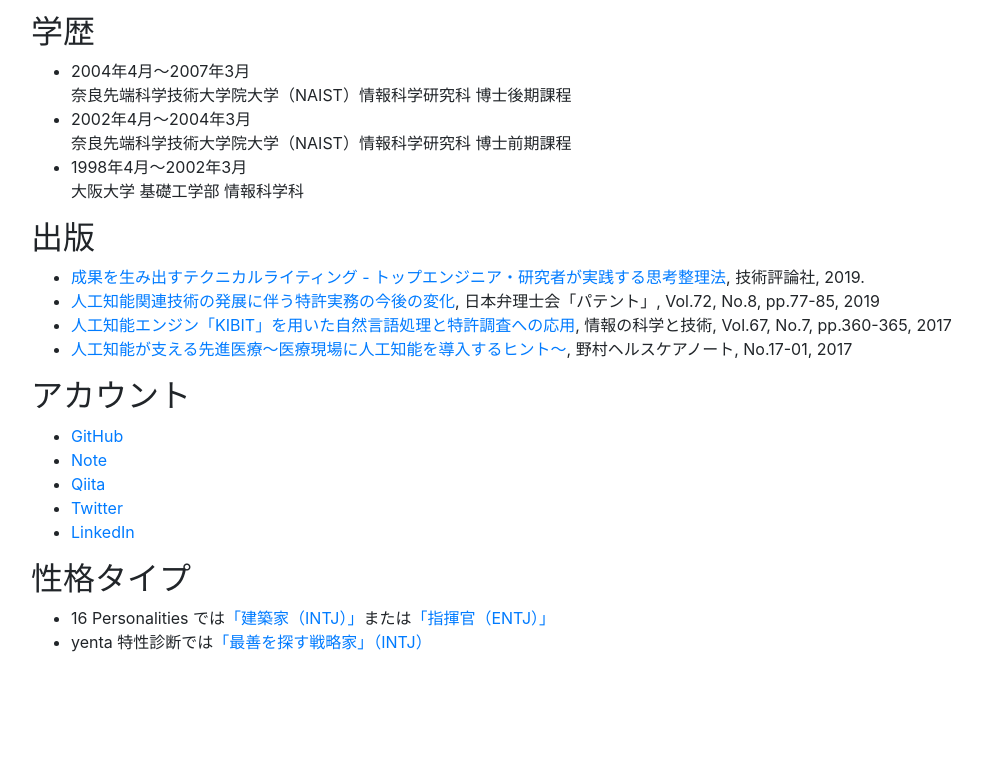
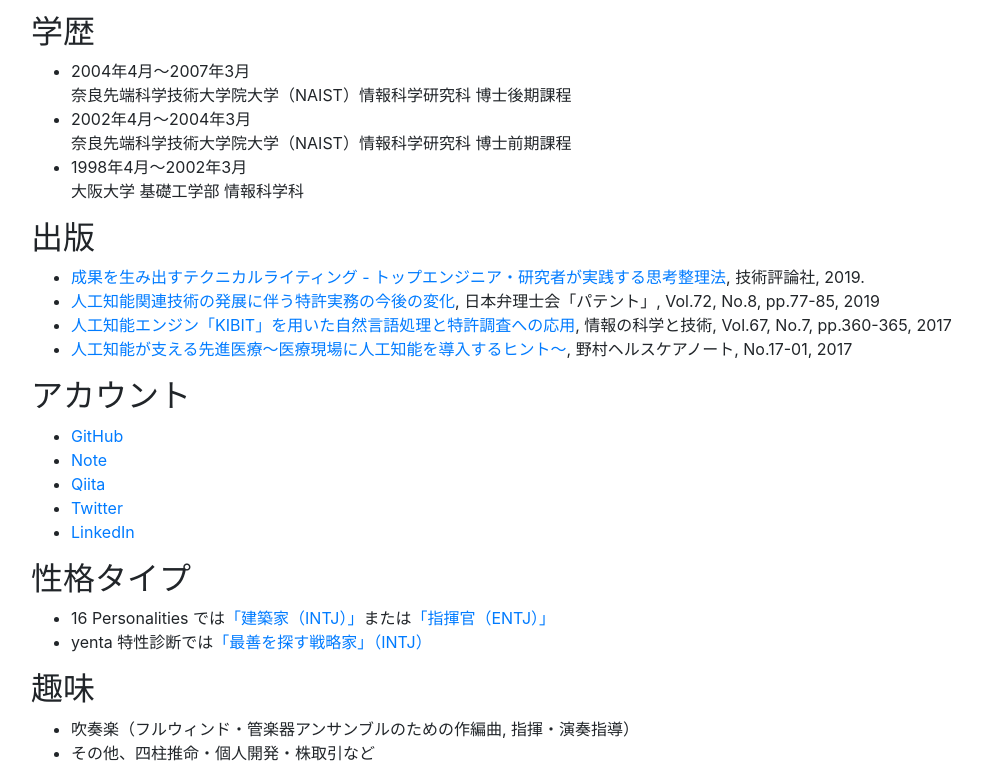
Before and after one commit to hajime-f/portfolio-site, a plain HTML site: page index.html in a window 1280 px wide. Shown: the part 1173-1954 px from the top of the page, without its empty margins (54-1036 px from the left). Before the commit the page ends 1843 px from the top, so only its background shows below. Drawn offline with nearby package versions, Linux system fonts and the light colour scheme.

Commit message:
趣味を追加

```diff
--- a/index.html
+++ b/index.html
@@ -22,7 +22,7 @@
         <li>人工知能・機械学習を専門にして博士課程を修了した後、自動車関連企業でデータサイエンスを用いた車載特殊システムの研究開発に携わり、同システムの実用化に成功。</li>
         <li>その後、AI関連ベンチャー企業の取締役 CTO の直下で、技術系の経営企画（研究開発・組織開発・技術広報・採用育成・知財法務での戦略立案・企画推進）に従事。4～6 名のメンバーをマネジメントしながら、非定型な企画を具体的なプロジェクトとして推進し、多数の経営課題を解決する。</li>
         <li>この経験を生かして会社を立ち上げ、前職の経験を生かしたコンサルティングサービスを複数の企業に提供。これと並行して、講演・セミナーの講師や各種の執筆活動も行う。</li>
-        <li>現在は、大阪の医療系 IT 企業で開発企画・新規事業開発に従事。エンジニア組織の体制強化、チーム開発におけるファシリテーション、エンジニア採用、開発部門と他部門との調整など、CTO 直下でエンジニアリングの専門知識を要する課題解決に取り組んでいる。</li>
+        <li>現在は、大阪の医療系 IT 企業で開発企画・新規事業開発に従事。エンジニア組織の体制強化、チーム開発におけるファシリテーション、エンジニア採用、開発部門と他部門との調整など、エンジニアリングの専門知識を要する課題解決に取り組んでいる。</li>
       </ul>
 
       <h2>得意</h2>
@@ -75,10 +75,7 @@
         <li><a href="https://www.jstage.jst.go.jp/article/jkg/67/7/67_360/_pdf/-char/ja">人工知能エンジン「KIBIT」を用いた自然言語処理と特許調査への応用</a>, 情報の科学と技術, Vol.67, No.7, pp.360-365, 2017</li>
         <li><a href="https://www.nomuraholdings.com/nhs-a/services/publication/data/healthcare_119.pdf">人工知能が支える先進医療～医療現場に人工知能を導入するヒント～</a>, 野村ヘルスケアノート, No.17-01, 2017</li>
       </ul>
-      <!-- <h2>講演</h2> -->
-      <!-- <ul> -->
-      <!--   <li></li> -->
-      <!-- </ul> -->
+
       <h2>アカウント</h2>
       <ul>
         <li><a href="https://github.com/hajime-f/">GitHub</a></li>
@@ -93,6 +90,13 @@
         <li>16 Personalities では<a href="https://www.16personalities.com/ja/intj%E5%9E%8B%E3%81%AE%E6%80%A7%E6%A0%BC">「建築家（INTJ）」</a>または<a href="https://www.16personalities.com/ja/entj%E5%9E%8B%E3%81%AE%E6%80%A7%E6%A0%BC">「指揮官（ENTJ）」</a></li>
         <li>yenta 特性診断では<a href="https://web.yenta-app.com/personality/result/77d32156-e786-4ddc-903b-a4e936d0b338?fbclid=IwAR3zsAsnypAv5vJ2hicyIHOt8nZHE74BYMTsRjXoVQeFJrAIolS4R_TTf-k">「最善を探す戦略家」（INTJ）</a></li>
       </ul>
+
+      <h2>趣味</h2>
+      <ul>
+        <li>吹奏楽（フルウィンド・管楽器アンサンブルのための作編曲, 指揮・演奏指導）</li>
+        <li>その他、四柱推命・個人開発・株取引など</li>
+      </ul>
+
     </div>
 
 
```
